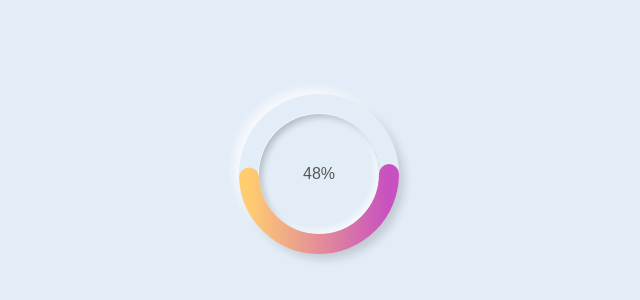
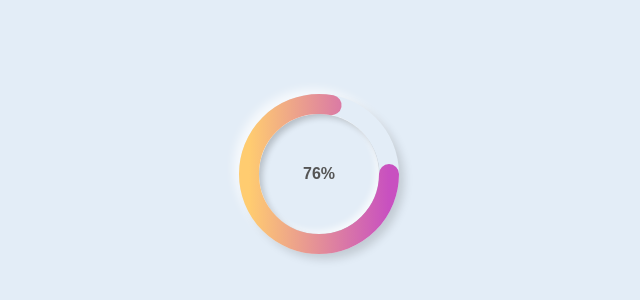
Before and after one commit to Shad-Islam/Circular-Progress-Bar, a plain HTML site: page index.html in a window 1280 px wide. Shown: the part 226-526 px from the top of the page, without its empty margins (321-961 px from the left). Drawn offline with Linux system fonts and the light colour scheme.

Commit message:
add setinterval function to work counter properly

```diff
--- a/css/style.css
+++ b/css/style.css
@@ -44,7 +44,7 @@ body{
 
 #number{
     color: #555;
-    font-weight: 600px ;
+    font-weight: 800;
 }
 
 circle{
@@ -58,7 +58,8 @@ circle{
 
 @keyframes animation {
     100%{
-        stroke-dashoffset: 234;
+        stroke-dashoffset: 108;
+        /* 450-450*0.76 */
     }
 }
 
--- a/index.html
+++ b/index.html
@@ -10,7 +10,7 @@
     <div class="skill">
       <div class="outer">
         <div class="inner">
-          <div id="number">48%</div>
+          <div id="number"></div>
         </div>
       </div>
 
@@ -29,5 +29,7 @@
         <circle cx="80" cy="80" r="70" stroke-linecap="round" />
       </svg>
     </div>
+
+    <script src="./index.js"></script>
   </body>
 </html>
--- a/index.js
+++ b/index.js
@@ -0,0 +1,10 @@
+let number = document.getElementById("number");
+let counter = 0;
+setInterval(() => {
+  if (counter == 76) {
+    clearInterval();
+  } else {
+    counter += 1;
+    number.innerHTML = counter + "%";
+  }
+}, 25);
```
